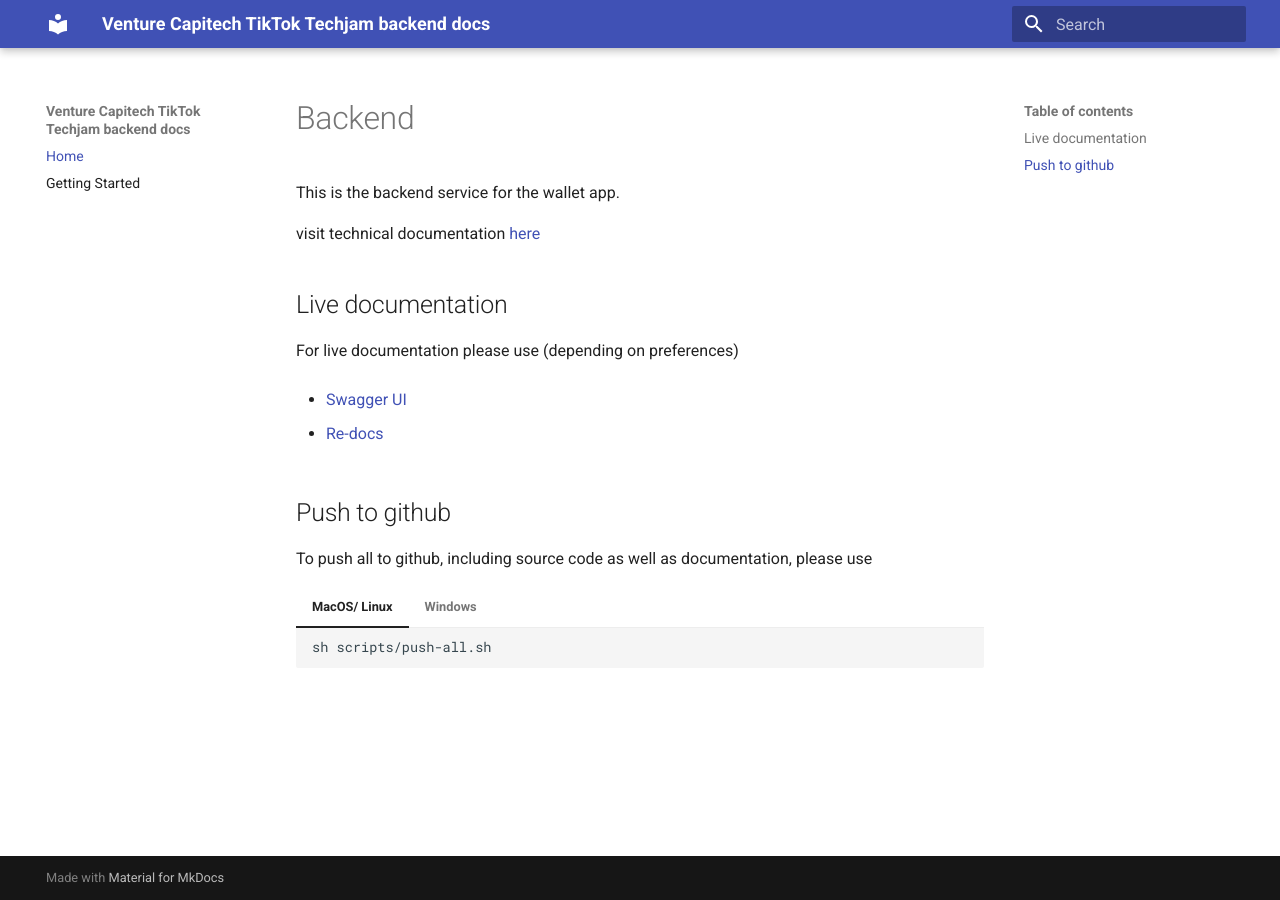
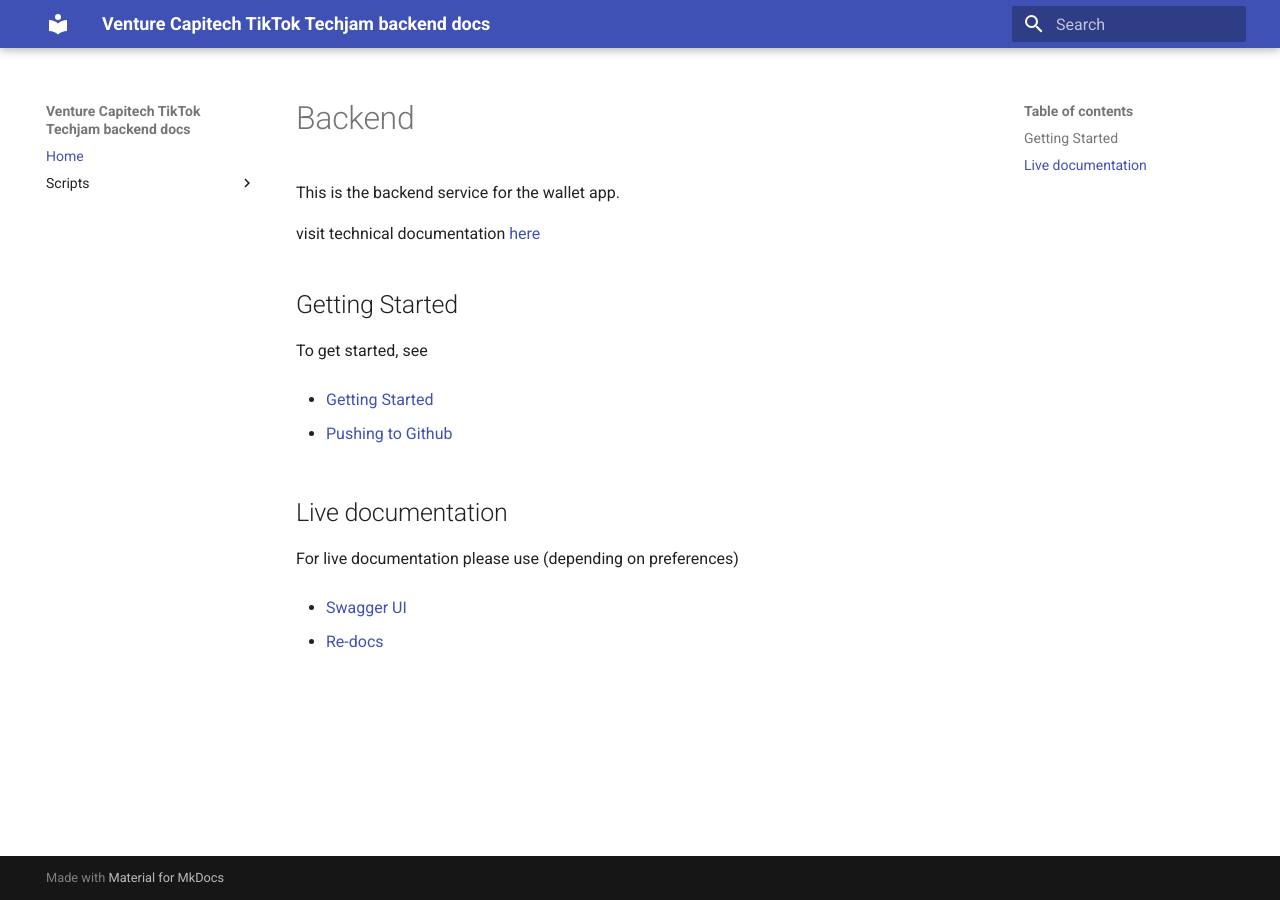
Before and after one commit to venture-capitech/backend, an MkDocs documentation site: the page built from docs/README.md, in a window 1280 px wide. Built offline with MkDocs 1.6.1 and Material for MkDocs 9.7.7, drawn with Linux system fonts in a browser that asks for light colours.

Commit message:
automated commit

````diff
--- a/docs/README.md
+++ b/docs/README.md
@@ -3,6 +3,15 @@
 This is the backend service for the wallet app.
 
 visit technical documentation [here](https://venture-capitech.github.io/backend)
+
+
+## Getting Started
+
+To get started, see
+
+- [Getting Started](scripts/getting-started.md)
+
+- [Pushing to Github](scripts/pushing-to-github.md)
 
 
 ## Live documentation
@@ -12,18 +21,3 @@
 - [Swagger UI](http://127.0.0.1:8000/docs)
 
 - [Re-docs](http://127.0.0.1:8000/redoc)
-
-
-## Push to github
-
-To push all to github, including source code as well as documentation, please use
-
-=== "MacOS/ Linux"
-    ``` bash
-    sh scripts/push-all.sh
-    ```
-
-=== "Windows"
-    ``` bash
-    todo
-    ```
--- a/mkdocs.yml
+++ b/mkdocs.yml
@@ -12,4 +12,6 @@
       alternate_style: true
 nav:
   - Home: README.md
-  - Getting Started: getting-started.md
+  - Scripts:
+    - Getting Started: scripts/getting-started.md
+    - Pushing to Github: scripts/push-to-github.md
````
Also changed, not shown: docs/scripts/getting-started.md (renamed from docs/getting-started.md, +1 -1 lines), docs/scripts/push-to-github.md (added, +15 -0 lines), 2 other files.
